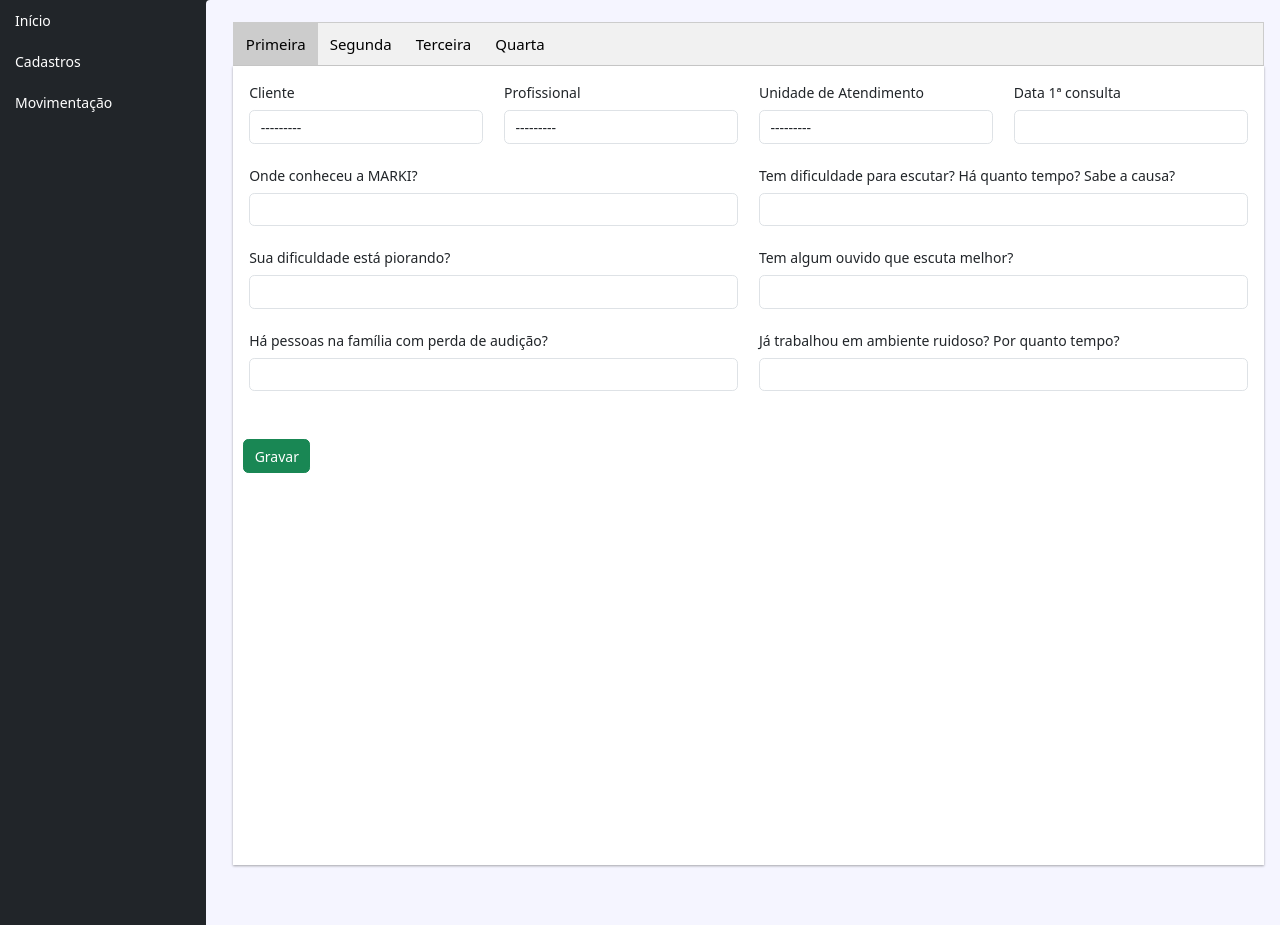
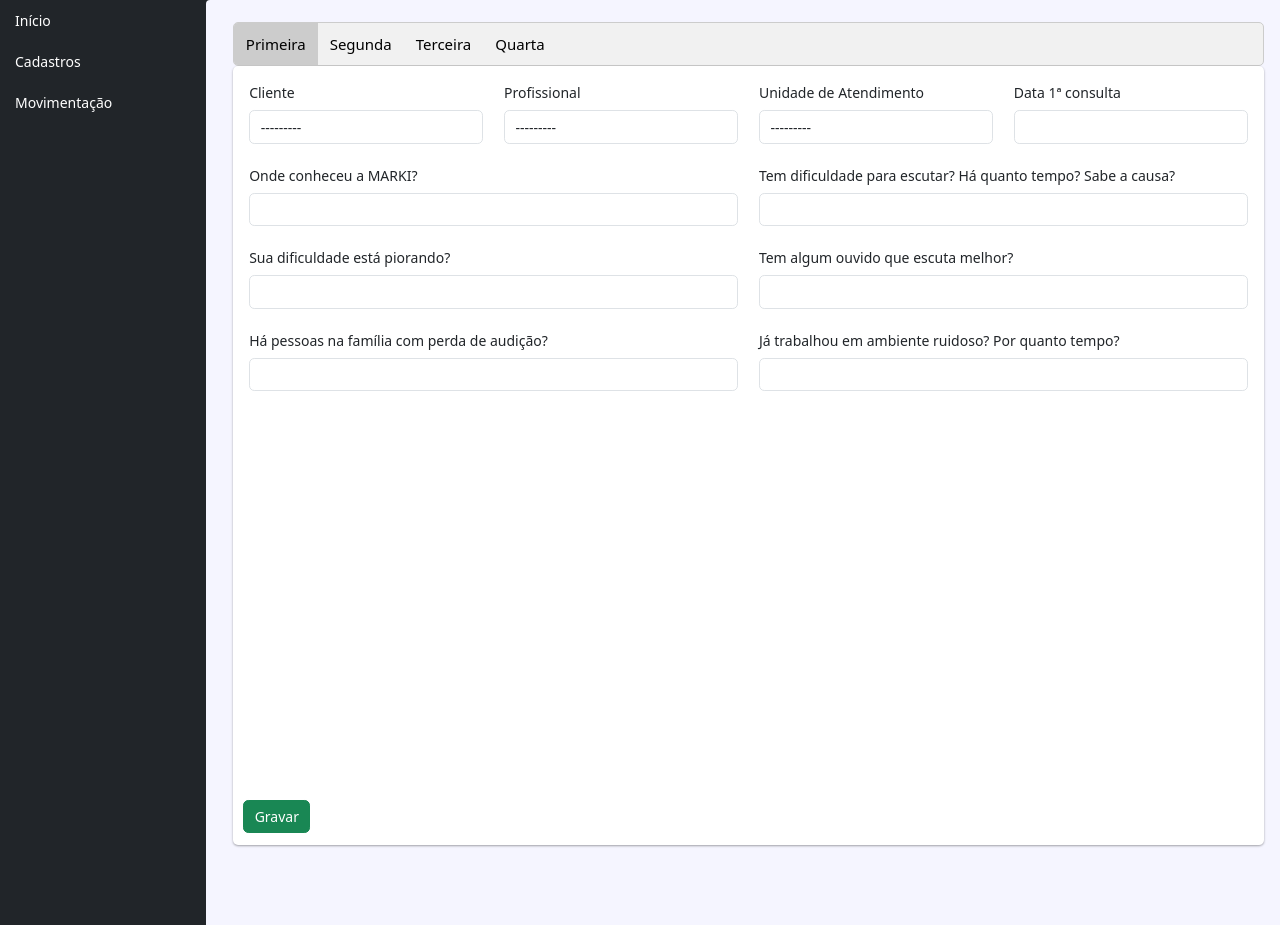
Before and after one commit to marcelodanelon/project_consultorio_fonoaudiologia, a Django app: page /atendimento/ in a window 1280 px wide. Shown: the part 50-975 px from the top of the page. Run offline with Django 4.2, Linux system fonts and the light colour scheme; data that the repository does not hold is empty; some libraries are stand-ins or nearby versions.

Commit message:
alinhamento gravar atendimento

```diff
--- a/atendimento/templates/atendimento/atendimento.html
+++ b/atendimento/templates/atendimento/atendimento.html
@@ -50,7 +50,7 @@
         {% include 'atendimento/pages_atendimentos/page4_at.html' %}
       </div>
 
-      <div class="form-content d-flex flex-row bd-highlight mb-3">
+      <div style="position: absolute; bottom: 20%; ">
         <button class="btn btn-success me-1" type="submit">Gravar</button>
     </form>
           {% if option_delete == 'yes'%}
--- a/base_static/global/css/style.css
+++ b/base_static/global/css/style.css
@@ -108,9 +108,10 @@
 
   .container-all{
     width: auto;
-    height: 80%;
+    height: 78%;
     padding: 1%;
     background-color: white;
+    border-radius: 5px;
     box-shadow: rgba(0, 0, 0, 0.12) 0px 1px 3px, rgba(0, 0, 0, 0.24) 0px 1px 2px;
   }
 
@@ -237,6 +238,7 @@
     overflow: hidden;
     border: 1px solid #ccc;
     background-color: #f1f1f1;
+    border-radius: 5px;
   }
 
   /* Style dos botões dentro da aba */
```
